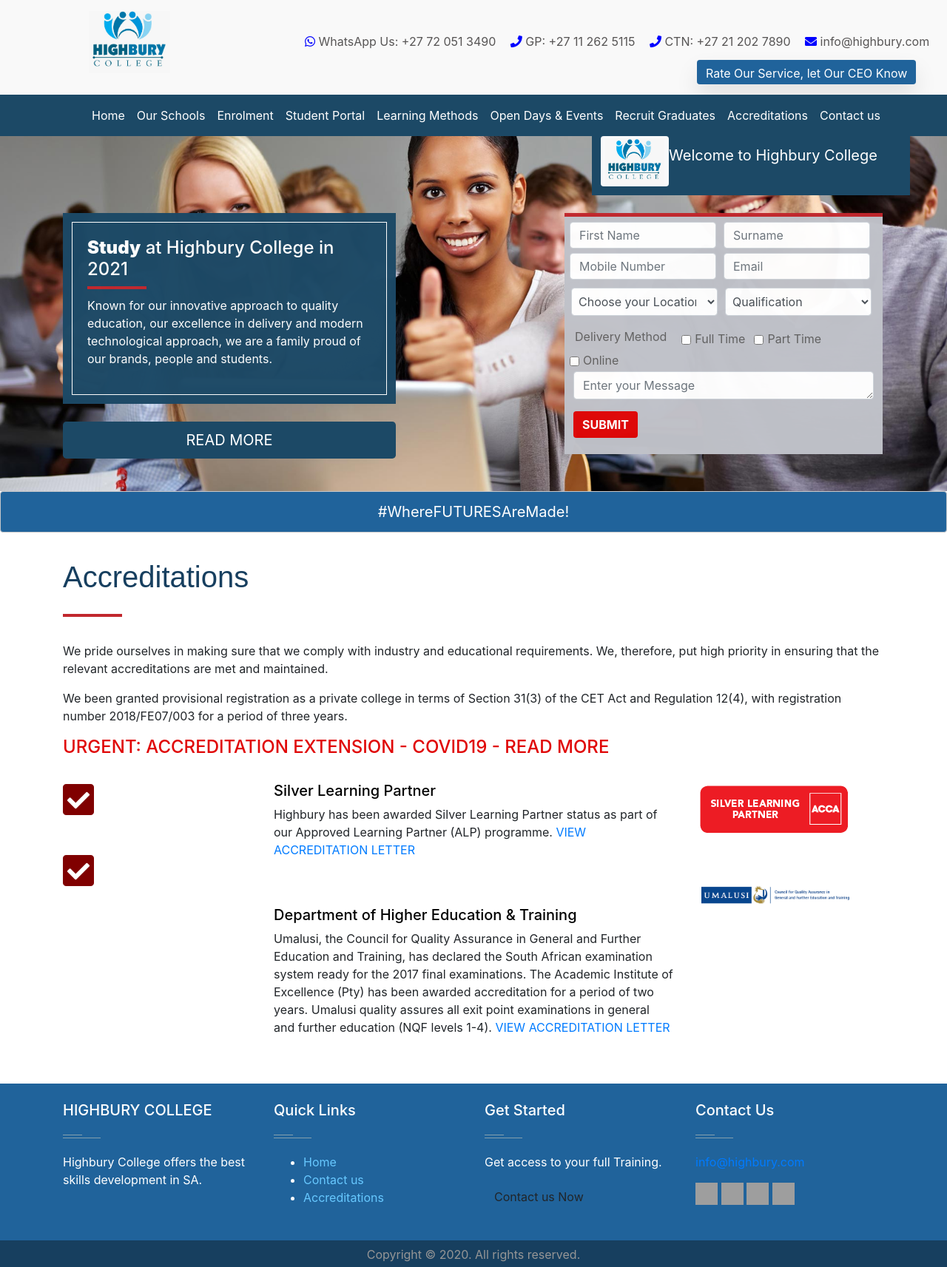
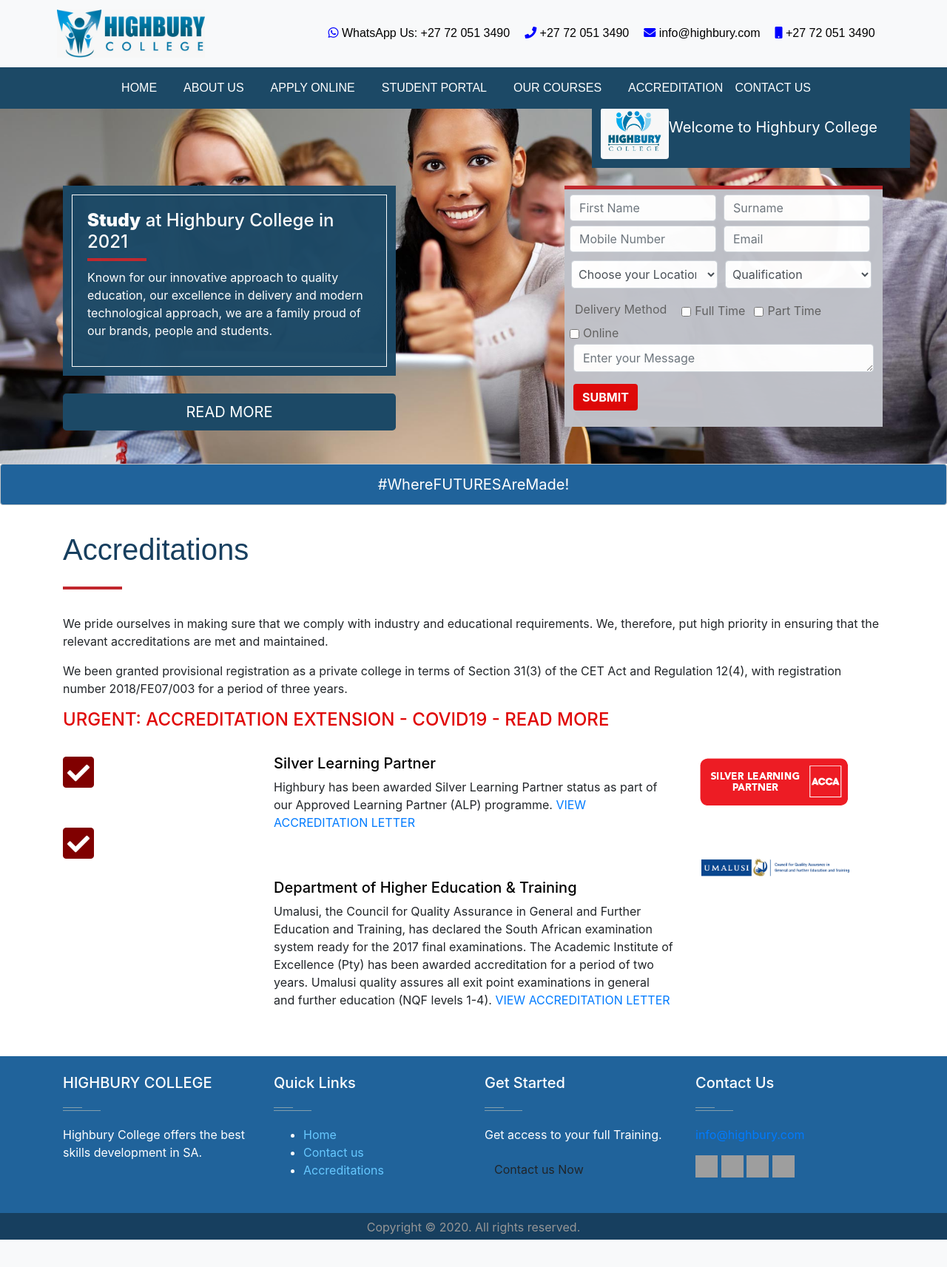
Before and after one commit to NontoM/highbury, a PHP site: page /accreditations.html in a window 1280 px wide. Shown: the whole page at 74% size. After the commit the page ends 1676 px from the top, so only its background shows below. Run offline with PHP 8.4, Linux system fonts and the light colour scheme; some libraries are stand-ins or nearby versions; grey boxes are pictures that could not be loaded.

Commit message:
header and color changes

```diff
--- a/accreditations.html
+++ b/accreditations.html
@@ -9,7 +9,7 @@
     <link rel="stylesheet" href="https://stackpath.bootstrapcdn.com/bootstrap/4.5.2/css/bootstrap.min.css" integrity="sha384-JcKb8q3iqJ61gNV9KGb8thSsNjpSL0n8PARn9HuZOnIxN0hoP+VmmDGMN5t9UJ0Z" crossorigin="anonymous">
     <script src="https://stackpath.bootstrapcdn.com/bootstrap/4.5.2/js/bootstrap.min.js" integrity="sha384-B4gt1jrGC7Jh4AgTPSdUtOBvfO8shuf57BaghqFfPlYxofvL8/KUEfYiJOMMV+rV" crossorigin="anonymous"></script>
 
-  <title>Document</title>
+  <title>HIGHBURY</title>
 </head>
 <body>
 
@@ -20,60 +20,61 @@
 <div class="loader"></div>
 </center>
 -->
-<!-- header Section-->
-<section class="header-accr">
-<div class="menu">
-<a class="navbar-brand" href="index.html"><img src="gallery/highbury_logo.jpeg"alt="logo" width="110px" ></a>
-  <div class="header-right">
-    <ul id="horizontal-list">
-      <li> <a href="#"><i class="fab fa-whatsapp"  style="font-size:16px;color:blue"></i>  WhatsApp Us: +27 72 051 3490</a></li>
-      <li> <a href="#"><i class="fa fa-phone" style="font-size:16px;color:blue"></i>  GP: +27 11 262 5115</a></li>
-      <li><a href="#"><i class="fa fa-phone" style="font-size:16px;color:blue"></i>  CTN: +27 21 202 7890</a></li>
-       <li> <a href="#"><i class="fa fa-envelope" style="font-size:16px;color:blue"></i>  info@highbury.com</a></li>
+  <!--Header section-->
+  <section class="header sticky-top">
+    <div class="navbar navbar-expand-lg navbar-light bg-light justify-content-center" class="top-nav">
+      <a class="navbar-brand" href="#"><img src="gallery/logo.jpeg"alt="logo" width="200px" ></a>
+      <div>
+      <ul class="nav justify-content-end" id="header1-right">
+       <li class="nav-item">
+       <a class="active" href="#"><i class="fab fa-whatsapp"  style="font-size:16px;color:blue"></i> WhatsApp Us: +27 72 051 3490</a>
+      </li>
+      <li class="nav-item">
+      <a class="active" href="#"><i class="fa fa-phone" style="font-size:16px;color:blue"></i>  +27 72 051 3490 </a>
+      </li>
+      <li class="nav-item">
+      <a class="active" href="#"><i class="fa fa-envelope" style="font-size:16px;color:blue"></i>  info@highbury.com</a>
+      </li>
+      <li class="nav-item">
+      <a class="active" href="#"><i class="fa fa-mobile" style="font-size:16px;color:blue"></i>  +27 72 051 3490 </a>
+        </li>
     </ul>
     </div>
     </div>
 
-<div id="midM-bar-accr">
-<a href="#" class="btn btn-primary btn-md active" role="button" aria-pressed="true" id="midM-accrbar-btn">Rate Our Service, let Our CEO Know</a>
-</div>
 
-<nav class="navbar navbar-expand-lg navbar-dark " id="main-Nav-accr">
-  <button class="navbar-toggler" type="button" data-toggle="collapse" data-target="#navbarNavAltMarkup" aria-controls="navbarNavAltMarkup" aria-expanded="false" aria-label="Toggle navigation">
+    <nav class="navbar navbar-dark navbar-expand-md justify-content-center">
+        <button class="navbar-toggler ml-1" type="button" data-toggle="collapse" data-target="#collapsingNavbar2">
             <span class="navbar-toggler-icon"></span>
         </button>
-  <div class="collapse navbar-collapse" id="navbarNavAltMarkup">
-    <div class="navbar-nav">
+        <div class="navbar-collapse collapse justify-content-between align-items-center w-100" id="collapsingNavbar2">
+            <ul class="navbar-nav mx-auto text-center">
             <li class="nav-item active">
-        <a class="nav-link"  id="nav-link-accr" href="index.html">Home <span class="sr-only">(current)</span></a>
+                <a class="nav-link" href="index.html">HOME <span class="sr-only">(current)</span></a>
               </li>
               <li class="nav-item active">
-        <a class="nav-link" href="#"  id="nav-link-accr" >Our Schools</a>
+                <a class="nav-link" href="#">ABOUT US</a>
               </li>
               <li class="nav-item active">
-        <a class="nav-link"  id="nav-link-accr"  href="#">Enrolment</a>
+                <a class="nav-link" href="#">APPLY ONLINE</a>
               </li>
               <li class="nav-item active">
-        <a class="nav-link"   id="nav-link-accr"  href="#">Student Portal</a>
+                <a class="nav-link" href="#">STUDENT PORTAL</a>
               </li>
               <li class="nav-item active">
-        <a class="nav-link"  id="nav-link-accr" href="#">Learning Methods</a>
+                <a class="nav-link" href="#">OUR COURSES</a>
+              </li>
+              <li>
+                <a class="nav-link active" href="#">ACCREDITATION</a>
               </li>
               <li class="nav-item active">
-        <a class="nav-link"  id="nav-link-accr" href="#">Open Days & Events</a>
-      </li>
-      <li class="nav-item active">
-        <a class="nav-link"  id="nav-link-accr" href="#">Recruit Graduates</a>
-      </li>
-      <li class="nav-item active">
-        <a class="nav-link"  id="nav-link-accr" href="#">Accreditations</a>
-      </li>
-      <li class="nav-item active">
-        <a class="nav-link"  id="nav-link-accr" href="contact_us.html">Contact us</a>
+                <a class="nav-link" href="contact_us.html">CONTACT US</a>
               </li>
             </ul>
         </div>
     </nav>
+    </section>
+    <!--/.Header section-->
 
   <!--Header overlay-->
   <div class="accredit-wrap">
--- a/css/style.css
+++ b/css/style.css
@@ -4,54 +4,61 @@ body{
   padding: 0;
   margin: 0;
 }
+/* Style header*/
+.navbar{
+  background-color: #1c4966 !important;
+  width:100%;
+  font-family: sans-serif;
+  font-size: 16px;
+
+}
+.logo{
+  position: relative;
+  padding-top: 20px !important;
 
 
-.header1 {
-  overflow: hidden;
-  background-color: white;
-  padding: 20px 10px;
+}
+.nav-item{
+  padding-right: 20px;
 }
 
-.header1 a {
-  float: left;
-  color: black;
-  text-align: center;
-  padding: 12px;
-  text-decoration: none;
-  font-size: 18px;
-  line-height: 25px;
-  border-radius: 4px;
+.top-menu{
+  overflow: hidden;
+  background-color: #f2f2f2;
+  width:100%;
+  top:0;
+  padding: 15px 10px;
+  padding-top: 15px;
+
 }
+#header1-right{
+    margin-left:150px;
 
-.header1 a.logo {
-  font-size: 25px;
-  font-weight: bold;
 }
+#header1-right a.active{
 
-/* .header1 a:hover {
-  background-color: #ddd;
-  color: black;
-} */
-
-.header1 a.active {
-  color: black;
+    color:black;
+    float: right;
+}
+#header1-right a.active:hover{
+  color: #1c4966;
   text-decoration: none;
 }
 
-.header1-right {
-  float: right;
+.navbar .navbar-collapse {
+  text-align: left;
 }
 
-@media screen and (max-width: 500px) {
-  .header1 a {
-    float: none;
-    display: block;
-    text-align: left;
-  }
+.navbar-nav .nav-item:active .nav-link{
+  background-color: #1167b1;
+  text-align: center !important;
+}
 
-  .header1-right {
-    float: none;
-  }
+
+.nav-link:hover{
+  background-color:  #c1272d ;
+  color: white;
+
 }
 /*preloader*/
 
@@ -125,108 +132,8 @@ body{
         -ms-transform: rotate(360deg);
         transform: rotate(360deg);
     }
-}
+}*/
 
-
-
-
-/* Style header*/
-.header{
-    overflow: hidden;
-    background-color: #ffffff !important;
-    width:100%;
-    top:0;
-
-  }
-
-  .navbar-brand{
-    margin-left: 70px;
-    margin-top: 10px;
-
-
-  }
-  .menu{
-    margin-left:50px;
-  }
-
-  .header-right{
-    margin-left: 322px;
-    padding-bottom: 30px;
-    margin-top:-60px;
-
-  }
-
-    ul#horizontal-list li {
-      display: inline;
-      text-decoration: none;
-      padding-right: 15px;
-
-    }
-    ul#horizontal-list li a{
-      text-decoration: none;
-     color: rgb(87, 85, 85);
-    }
-
-    ul#horizontal-list li a:hover{
-
-      color: rgb(0, 0, 43);
-    }
-
-
-
-  /* Add media queries for responsiveness - when the screen is 500px wide or less, stack the links on top of each other */
-  @media screen and (max-width: 500px) {
-    .header a {
-      float: none;
-      display: block;
-      text-align: left;
-    }
-    .header-right {
-      float: none;
-    }
-  }
-
-  /* Mid Bar*/
-  #midM-bar{
-    background-color: #ffffff !important;
-  }
-
-  #midM-bar-btn{
-
-     margin-left: 942px;
-      height: 33px;
-      background-color:/* #1167b1*/ #1c4966 !important;
-      border:none;
-      margin-top: -60px;
-
-  }
-  #midM-bar-btn:hover{
-      background-color: #c1272d !important;
-  }
-  .navbar {
-      background-color: #20639b;
-      width:100%;
-      margin-top: -10px;
-      font-size: 16px;
-
-  }
-
-  .navbar .navbar-collapse {
-    text-align: left;
-  }
-
- .navbar-nav .nav-item:active .nav-link{
-    background-color: #1167b1;
- }
- .navbar-nav {
-   margin-left: 100px;
- }
-
- .nav-link:hover{
-    background-color:  #c1272d ;
-    color: white;
-
- }
  *{
      box-sizing: border-box;
      -webkit-box-sizing: border-box;
```
Also changed, not shown: other parts of css/style.css (+12 -12 lines), contact_us.html (+33 -33 lines), index.html (+117 -3 lines). Lines whose indentation alone changed are shown as unchanged.
